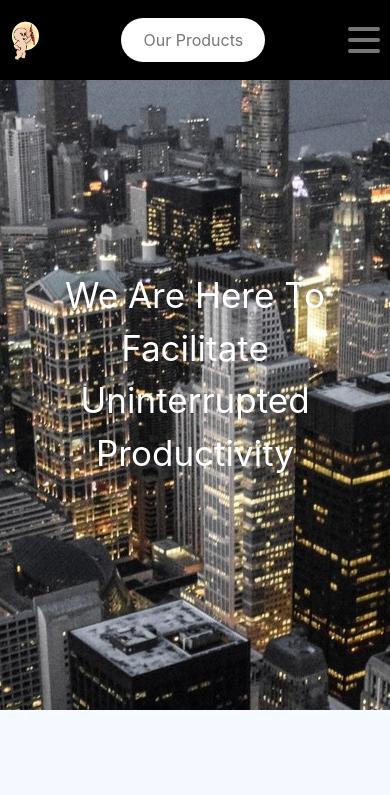
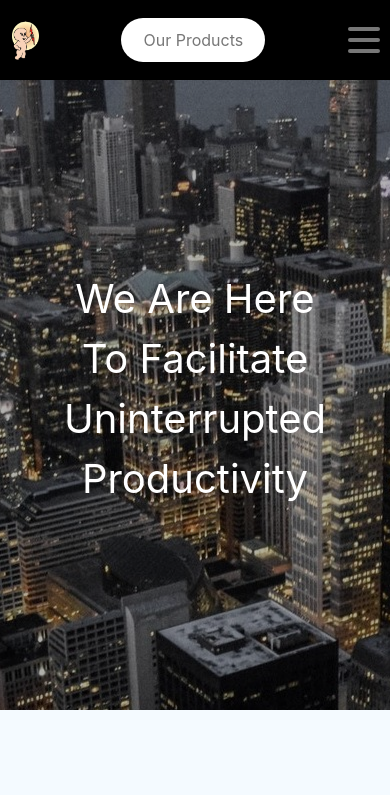
Before and after one commit to mohit138/website_abc, a React (Create React App) app: page / in a window 390 px wide. Shown: the top 795 px of the page. Built offline with nearby package versions, Linux system fonts and the light colour scheme; what react-animations, react-redux-form would draw is missing.

Commit message:
gradient on some images, for better visibility

```diff
--- a/src/App.css
+++ b/src/App.css
@@ -139,6 +139,15 @@
   color:white;
   font-size: 80px;
 }
+.home-hero-parallax{
+  display: block;
+}
+.home-hero-parallax-mobile{
+  display: none;
+}
+.custom-bg{
+  filter: brightness(70%);
+}
 
 .home-product-container{
   /* clip-path: polygon(100% 70%, 100% 0, 0% 0%, 0 100%); */
@@ -202,9 +211,11 @@
   font-weight: 400;
 }
 .window-home-about-img{
+  filter: brightness(70%);
   display:block;
 }
 .mobile-home-about-img{
+  filter: brightness(70%);
   display:none;
 }
 .home-about-container{
@@ -228,7 +239,7 @@
   right:10%;
   bottom:10%;
   font-size: 25px;
-  font-weight: 500;
+  font-weight: 550;
 }
 
 .image{
@@ -705,6 +716,12 @@ margin-top: 20px;
     height:800px;
   }
 
+  .home-hero-parallax{
+    display: none;
+  }
+  .home-hero-parallax-mobile{
+    display: block;
+  }
   .home-product-image{
     left: 10%;
     width: 80%;
@@ -819,7 +836,7 @@ margin-top: 20px;
     height: 630px;
   }
   .hero-heading{
-    font-size: 35px;
+    font-size: 40px;
     left: 12%;
     width: 76%;
     top:30%;
--- a/src/components/HomeComponent.js
+++ b/src/components/HomeComponent.js
@@ -58,8 +58,8 @@ const Home = (props) => {
 
   return (
     <div>
-
-      <Parallax strength={600}>
+      <div className="home-hero-parallax">
+      <Parallax strength={500}>
       <Background className="custom-bg">
             <img src='assets/images/stock/hero.jpg' alt="hero-img" />
       </Background>
@@ -68,7 +68,20 @@ const Home = (props) => {
           <div>We Are Here To Facilitate Uninterrupted Productivity</div>
       </div>
       </div>
-        </Parallax>
+      </Parallax>
+      </div>
+      <div className="home-hero-parallax-mobile">
+      <Parallax strength={600}>
+      <Background className="custom-bg">
+            <img src='assets/images/stock/hero-mobile.jpg' alt="hero-img" />
+      </Background>
+      <div className='hero-container'>
+      <div className='hero-heading'>
+          <div>We Are Here To Facilitate Uninterrupted Productivity</div>
+      </div>
+      </div>
+      </Parallax>
+      </div>
 
       {/* <div className='hero-container'>
 
--- a/src/components/MainComponent.js
+++ b/src/components/MainComponent.js
@@ -57,6 +57,8 @@ class Main extends Component {
     // }
 
     setOpen(opn){
+        console.log(!opn);
+        console.log(opn);
         this.setState({open : !opn})
     }
 
@@ -75,7 +77,6 @@ class Main extends Component {
     mainColSize = 8;
 
     render(){
-
 
         if(window.location.pathname === process.env.PUBLIC_URL+'/products')
         {
--- a/src/components/NavbarComponent/index.js
+++ b/src/components/NavbarComponent/index.js
@@ -28,14 +28,18 @@ const Navbar = ({ open, setOpen}) => {
     //Javascript split method to get the name of the path in array
     const splitLocation = pathname.split("/");
 
-
+    function closeSidebar(open) {
+        if(open===true){
+            setOpen(open);
+        }
+    }
 
 
     return (
 
                <Nav>
                     <NavbarContainer>
-                        <NavLogo  to={process.env.PUBLIC_URL+"/"}>
+                        <NavLogo  to={process.env.PUBLIC_URL+"/"} onClick={() => closeSidebar(open)}>
                         <img src={baseUrl+'assets/images/logo.png'} className='nav-logo' alt="ABC Power" />
                         <span className='nav-head'>ABC POWER SYSTEMS</span>
 
```
